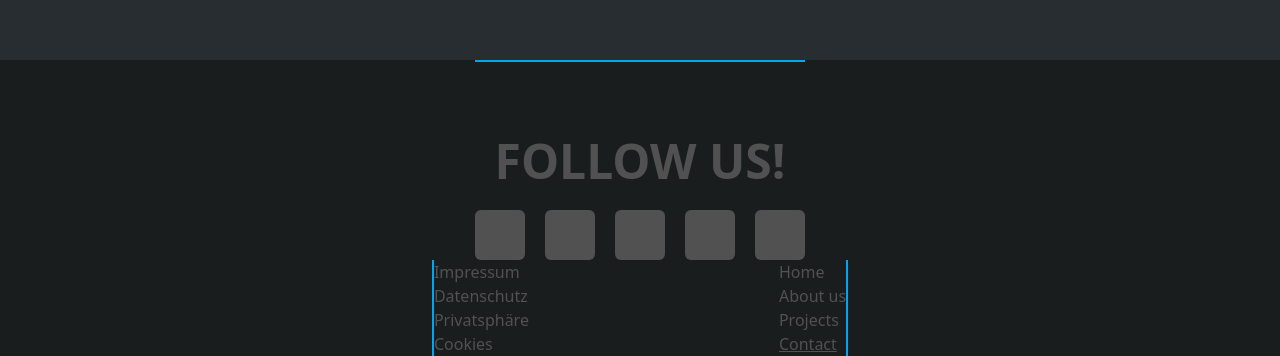
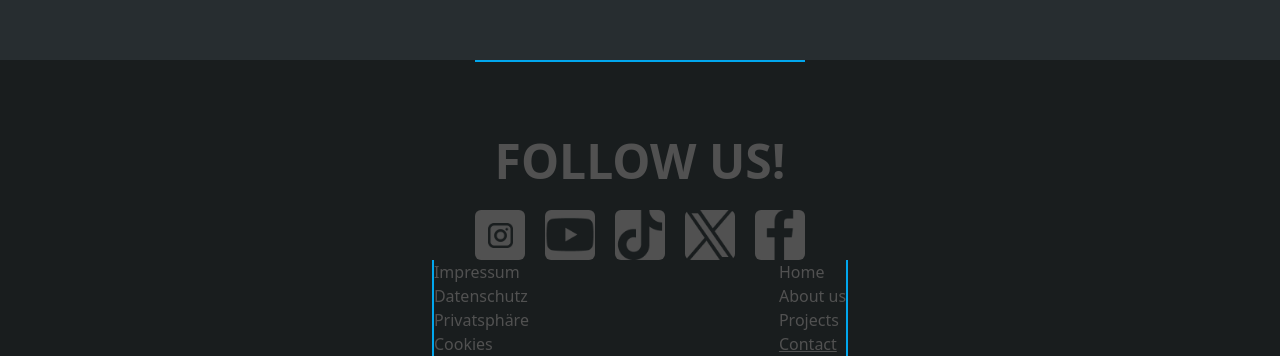
Before and after one commit to Ferbion-lT/V3, a Vue app: page / in a window 1280 px wide. Shown: the part 1740-2096 px from the top of the page. Built offline with nearby package versions, Linux system fonts and the light colour scheme.

Commit message:
feat: added the logo icons to the footer

```diff
--- a/src/components/Footer.vue
+++ b/src/components/Footer.vue
@@ -5,20 +5,20 @@
                 <span class="uppercase text-[#515151] font-bold text-5xl">follow us!</span>
             </div>
             <div class="flex flex-row gap-5 pt-[25px]">
-                <div class="h-[50px] w-[50px] rounded-md bg-[#515151]">
-
+                <div class="h-[50px] w-[50px] rounded-md bg-[#515151] flex justify-center items-center">
+                    <img class="h-[25px] w-[25px]" src="../assets/Icons/instagram.png" />
                 </div>
                 <div class="h-[50px] w-[50px] rounded-md bg-[#515151]">
-
+                    <img src="../assets/Icons/youtube.png" />
                 </div>
                 <div class="h-[50px] w-[50px] rounded-md bg-[#515151]">
-
+                    <img src="../assets/Icons/tik-tok.png" />
                 </div>
                 <div class="h-[50px] w-[50px] rounded-md bg-[#515151]">
-
+                    <img src="../assets/Icons/twitter.png">
                 </div>
                 <div class="h-[50px] w-[50px] rounded-md bg-[#515151]">
-
+                    <img src="../assets/Icons/facebook-app-symbol.png">
                 </div>
             </div>
         </div>
```
